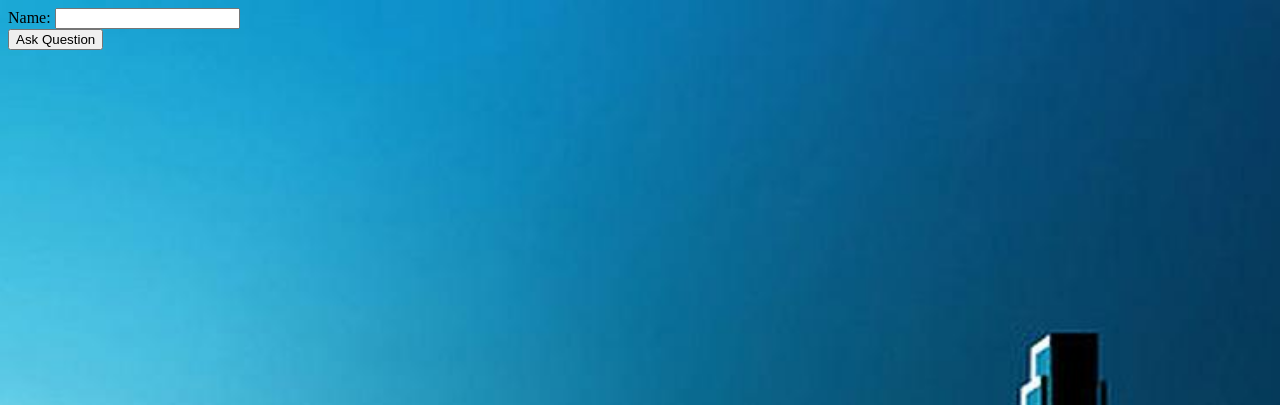
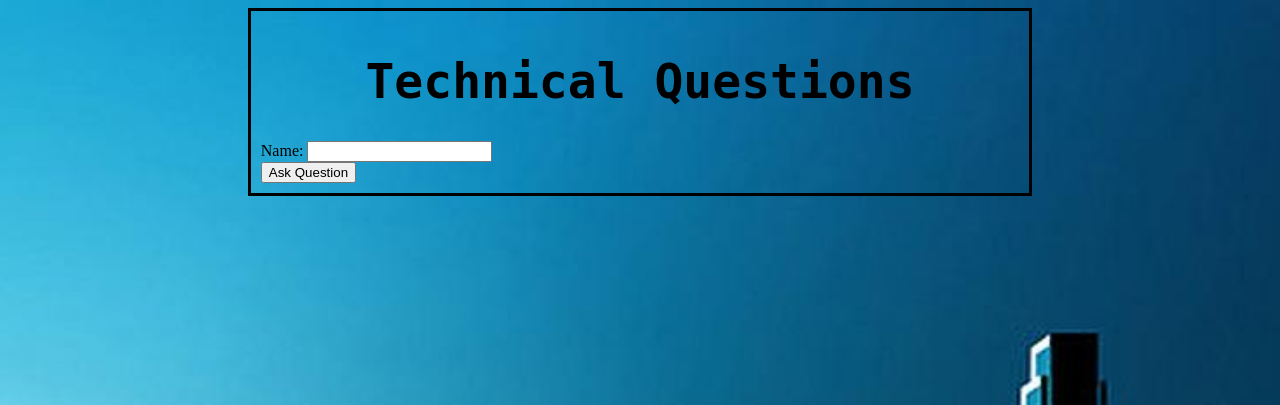
Before and after one commit to MaebhRuby/FirstSample, a PHP site: page / in a window 1280 px wide. Shown: the top 405 px of the page. Run offline with PHP 8.4, Linux system fonts and the light colour scheme; some libraries are stand-ins or nearby versions.

Commit message:
Second stage of style addition

```diff
--- a/index.php
+++ b/index.php
@@ -5,13 +5,8 @@
     <title>Login Form</title>
       <script src="http://code.jquery.com/jquery-1.10.2.js"></script>
       <link rel="stylesheet" type="text/css" href="style.css"/>
-  </head>
-
-<body>
       <script>
-
       function checkForAnswer(){
-
           $.post( "ajax.php", { type: "checkstatus" })
           .done(function( data ) {
                    if(data == '0'){
@@ -23,10 +18,8 @@ function checkForAnswer(){
       }
 
       function askquestion(){
-
           var var1 = document.getElementById('app_name').value;
         //  var var2 = document.getElementById('app_ques').value;
-
           $.post( "ajax.php", { type: "askquestion", app_name: var1/*, app_ques: var2*/ })
           .done(function( data ) {
                 alert('Loading')
@@ -34,9 +27,15 @@ function askquestion(){
       }
 
       //setInterval(function(){ checkForAnswer(); }, 3000);
-
         </script>
 
+  </head>
+
+<body>
+<div>
+  <header>
+      <h1> Technical Questions </h1>
+    </header>
 
     Name: <input type="text" name="app_name" id="app_name"></input><br>
   <!--  Question: <input type="text" name="app_ques" id="app_ques"></input><br> -->
@@ -44,6 +43,7 @@ function askquestion(){
     <button onclick="askquestion();">Ask Question</button>
 
 
+</div>
 </body>
 
 </html>
--- a/style.css
+++ b/style.css
@@ -6,11 +6,15 @@ html {
   background-size: cover;
 }
 
+div{
+    margin: auto;
+    width: 60%;
+    border: 3px solid black;
+    padding: 10px;
+}
 
-body{
-
-/*  background: #678903;*/
-/*  background-image:url("city.jpg");*/
-/*  background-repeat: no-repeat;*/
-
+h1 {
+  text-align: center;
+  font-family: monospace;
+  font-size: 48px;
 }
```
Lines whose indentation alone changed are shown as unchanged.
